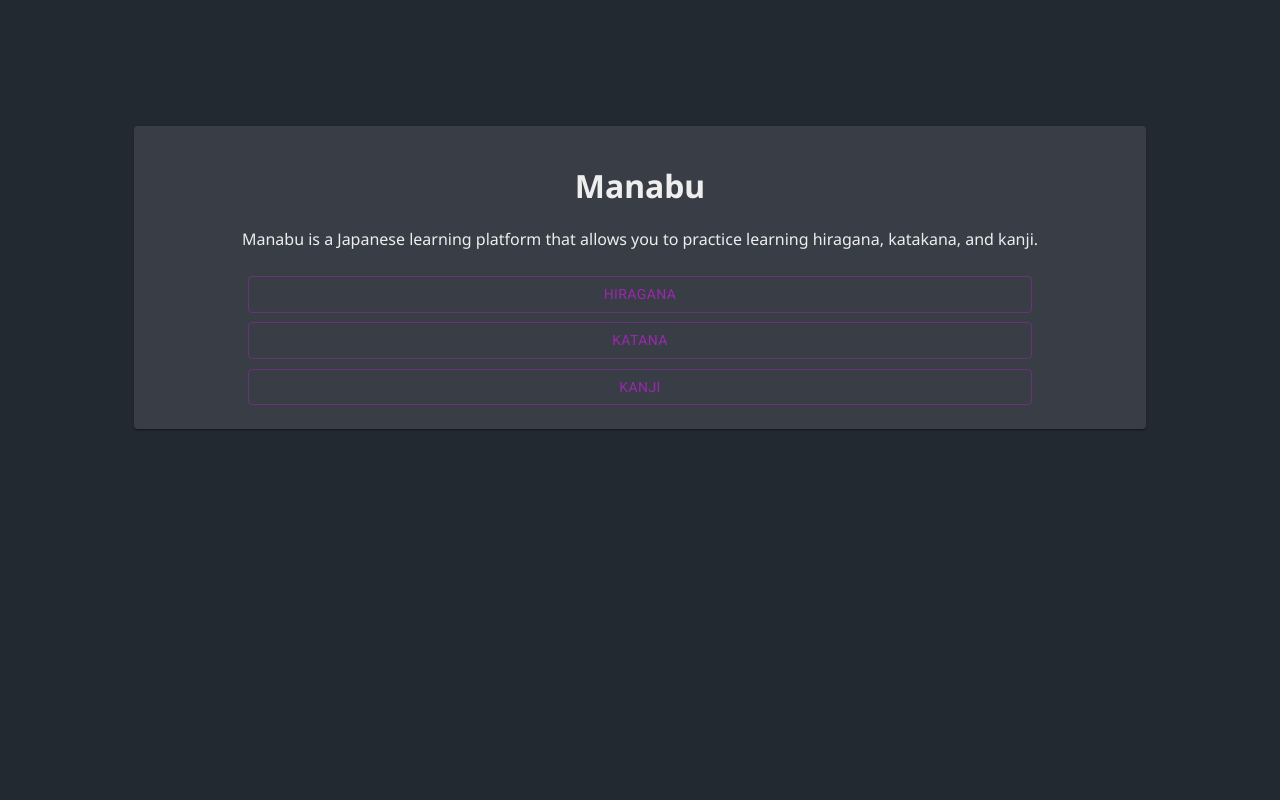
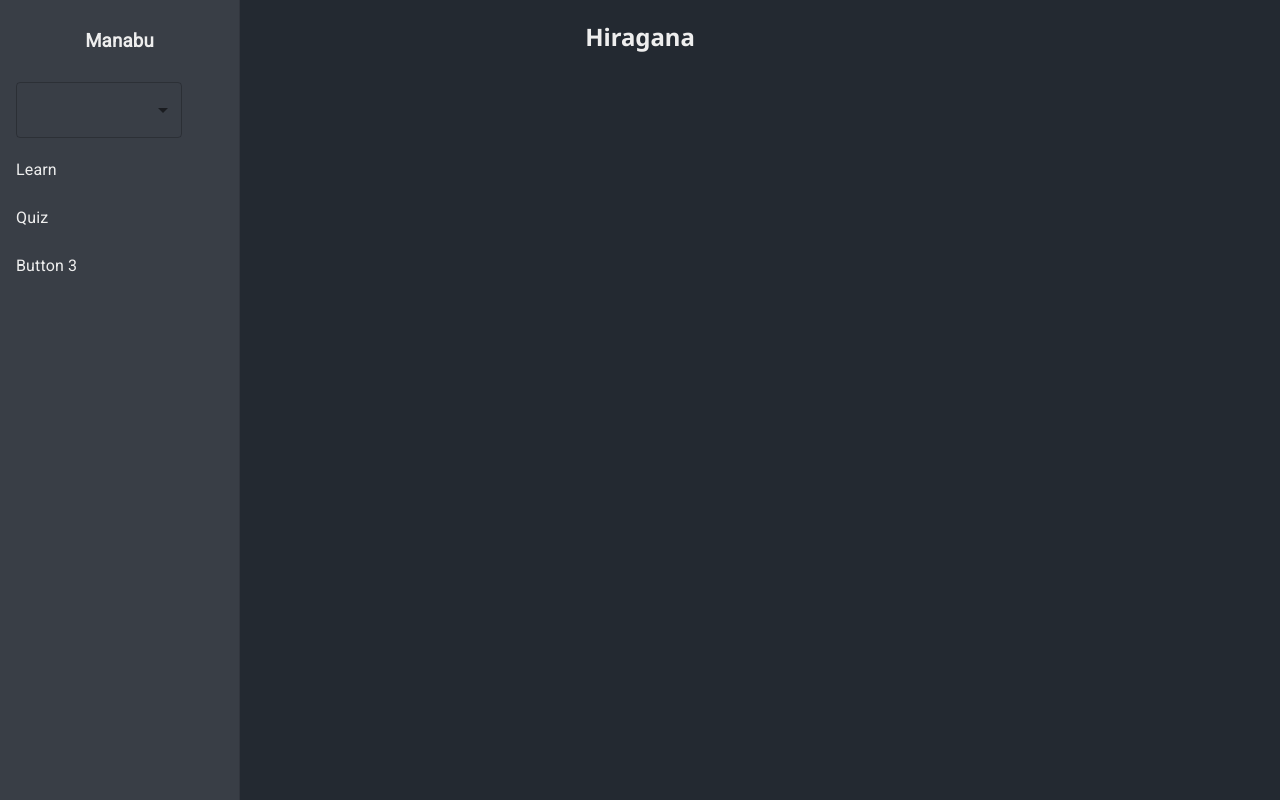
Before and after one commit to lukemcelligott/Manabu, a React (Vite) app in the folder manabu/: page /hiragana in a window 1280 px wide. Built offline with nearby package versions, Linux system fonts and the light colour scheme.

Commit message:
hiragana page

```diff
--- a/manabu/src/App.tsx
+++ b/manabu/src/App.tsx
@@ -6,6 +6,7 @@ import './App.css'
 import { BrowserRouter, Routes, Route, Link } from "react-router-dom";
 
 import HomePage from './Components/HomePage';
+import HiraganaLearn from './Components/Hiragana/HiraganaLearn';
 
 function App() {
 
@@ -14,6 +15,7 @@ function App() {
       <BrowserRouter>
         <Routes>
           <Route path="/home" element={<HomePage />} />
+          <Route path="/hiragana" element={<HiraganaLearn />} />
 
           <Route path='/' element={<HomePage />} />
           <Route path="*" element={<HomePage />} />
--- /dev/null
+++ b/manabu/src/Components/Hiragana/HiraganaLearn.tsx
@@ -0,0 +1,16 @@
+import NavDrawer from "../NavDrawer";
+
+import '../Styles/HiraganaLearn.css';
+
+function HiraganaLearn() {
+
+    return (
+        <>
+            <NavDrawer></NavDrawer>
+            <h2 className="title">Hiragana</h2>
+            {/* Table of Hiragana characters */}
+        </>
+    )
+}
+
+export default HiraganaLearn;
--- a/manabu/src/Components/HomePage.tsx
+++ b/manabu/src/Components/HomePage.tsx
@@ -4,6 +4,7 @@ import Button from '@mui/material/Button';
 
 import '../App.css';
 import './Styles/HomePage.css';
+import { Link } from 'react-router-dom';
 
 function HomePage() {
     return (
@@ -15,11 +16,12 @@ function HomePage() {
                     </h1>
                     <p className='font'>
                         Manabu is a Japanese learning platform that allows you to practice learning hiragana, katakana, and kanji.
-
                     </p>
-                    <Button variant="outlined" color="secondary" className='abc-select'>
-                        Hiragana
-                    </Button>
+                    <Link to="/hiragana" style={{ textDecoration: 'none', color: 'inherit' }}>
+                        <Button variant="outlined" color="secondary" className='abc-select'>
+                            Hiragana
+                        </Button>
+                    </Link>
                     <br></br>
                     <Button variant="outlined" color="secondary" className='abc-select'>
                         Katana
--- /dev/null
+++ b/manabu/src/Components/NavDrawer.tsx
@@ -0,0 +1,59 @@
+import React from 'react';
+import Drawer from '@mui/material/Drawer';
+import List from '@mui/material/List';
+import ListItem from '@mui/material/ListItem';
+import ListItemText from '@mui/material/ListItemText';
+import { Link } from 'react-router-dom';
+import { MenuItem, Select } from '@mui/material';
+import { SelectChangeEvent } from '@mui/material/Select';
+
+import './Styles/NavDrawer.css';
+
+function NavDrawer() {
+
+    const [alpha, setAlpha] = React.useState('');
+
+    const handleChange = (event: SelectChangeEvent) => {
+        setAlpha(event.target.value as string);
+    };
+
+    return (
+        <>
+            <Drawer
+                sx={{
+                    width: 240,
+                    flexShrink: 0,
+                    '& .MuiDrawer-paper': {
+                        width: 240,
+                        boxSizing: 'border-box',
+                        backgroundColor: '#393e46',
+                    },
+                }}
+                variant="permanent"
+                anchor="left"
+            >
+                <List>
+                    <ListItemText className='list-item drawer-title'>
+                        <Link to="/home" style={{ textDecoration: 'none', color: 'inherit' }}>
+                            <h3>Manabu</h3>
+                        </Link>
+                    </ListItemText>
+                    <ListItem>
+                        <Select className='alpha-select' labelId="demo-simple-select-label" id="demo-simple-select" value={alpha} onChange={handleChange}>
+                            <MenuItem value={10}>Hiragana</MenuItem>
+                            <MenuItem value={20}>Katakana</MenuItem>
+                            <MenuItem value={30}>Kanji</MenuItem>
+                        </Select>
+                    </ListItem>
+                    {['Learn', 'Quiz', 'Button 3'].map((text, index) => (
+                        <ListItem button key={text}>
+                            <ListItemText className='list-item' primary={text} />
+                        </ListItem>
+                    ))}
+                </List>
+            </Drawer>
+        </>
+    )
+}
+
+export default NavDrawer;
--- /dev/null
+++ b/manabu/src/Components/Styles/HiraganaLearn.css
@@ -0,0 +1,3 @@
+.title {
+    text-align: center;
+}
--- /dev/null
+++ b/manabu/src/Components/Styles/NavDrawer.css
@@ -0,0 +1,16 @@
+.alpha-select {
+    width: 80%;
+    text-align: center;
+}
+
+.drawer {
+    background-color: #393e46;
+}
+
+.drawer-title {
+    text-align: center;
+}
+
+.list-item {
+    color: #EEEEEE;
+}
```
